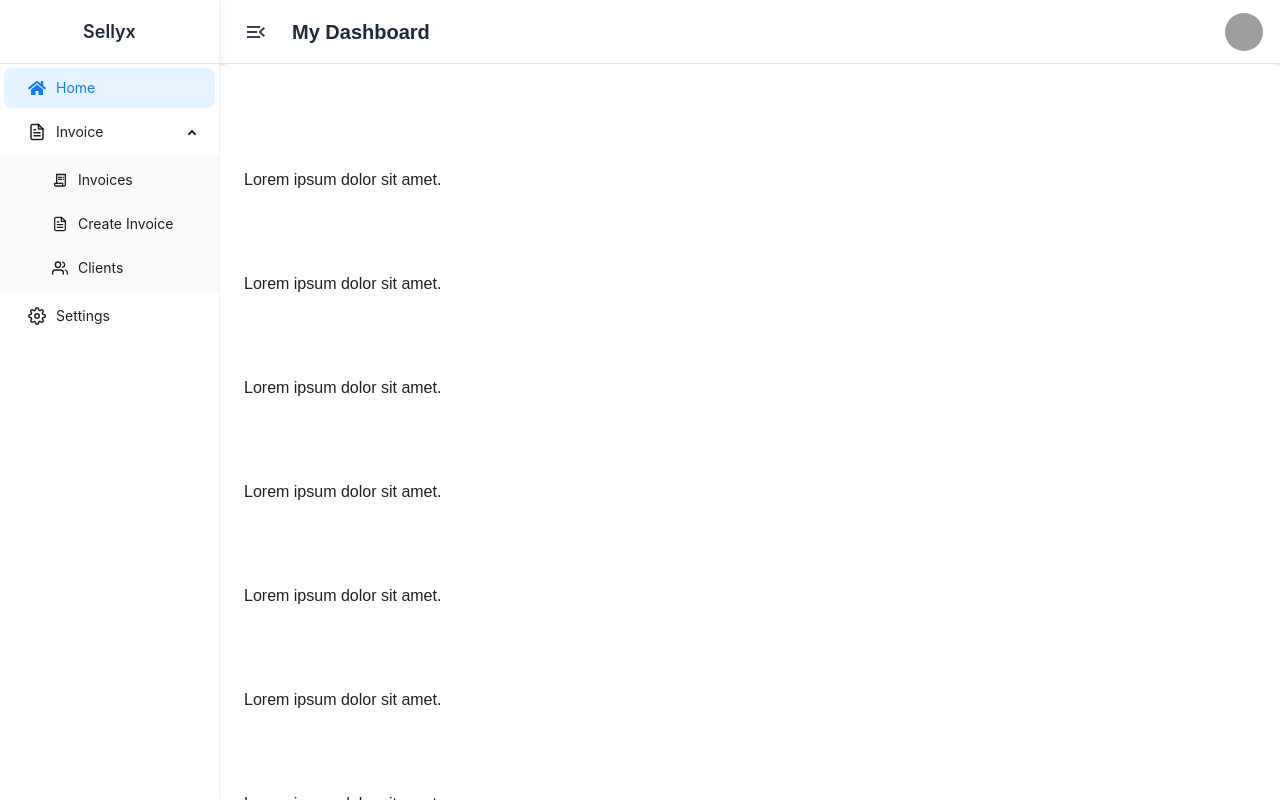
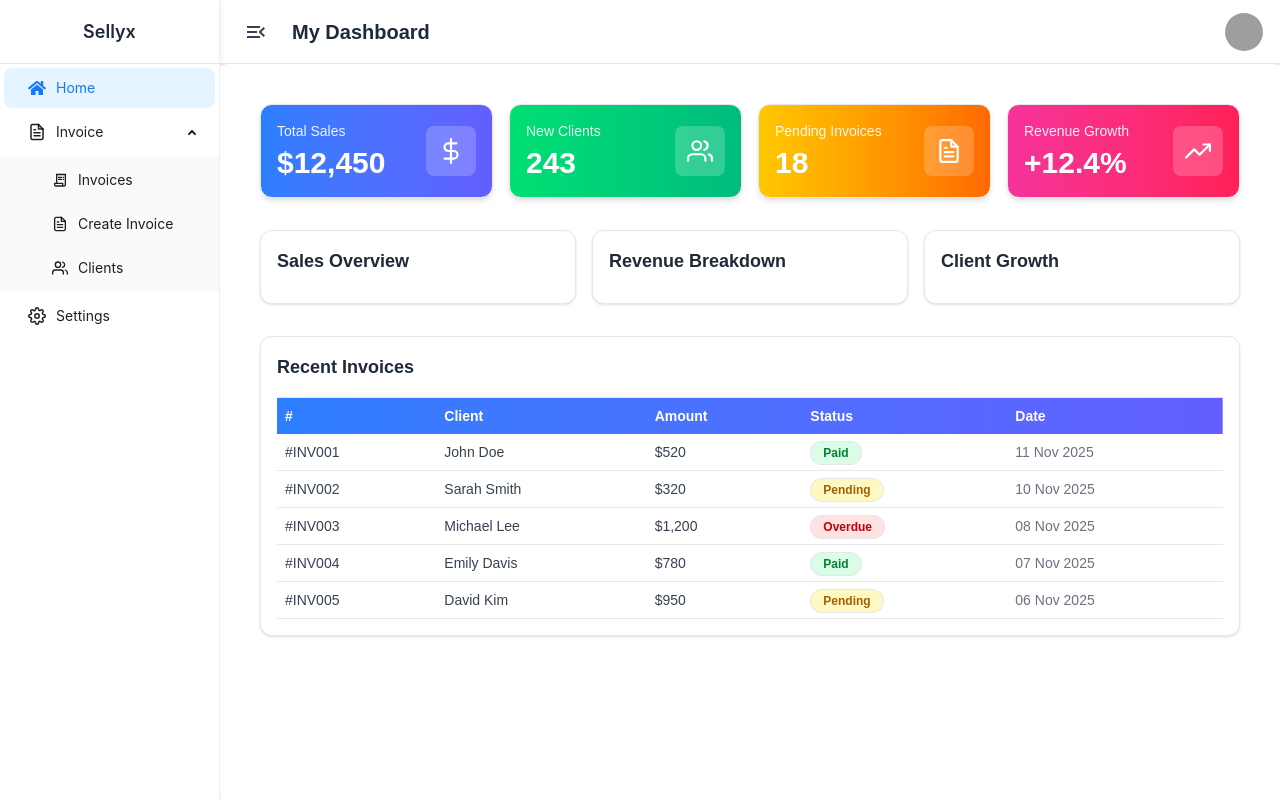
Before and after one commit to mahabur-rahman/invoice.softwarebd.live, a Next.js app: page / in a window 1280 px wide. Built offline with nearby package versions, Linux system fonts and the light colour scheme; no server answers; grey boxes are pictures that could not be loaded.

Commit message:
feat: dashboard cards design added

```diff
--- a/app/(dashboard)/page.tsx
+++ b/app/(dashboard)/page.tsx
@@ -1,23 +1,10 @@
+import DashboardMain from '@/components/dashboard/DashboardMain'
 import React from 'react'
 
 const page = () => {
   return (
     <div>
-      <p className='my-20'>Lorem ipsum dolor sit amet.</p>
-      <p className='my-20'>Lorem ipsum dolor sit amet.</p>
-      <p className='my-20'>Lorem ipsum dolor sit amet.</p>
-      <p className='my-20'>Lorem ipsum dolor sit amet.</p>
-      <p className='my-20'>Lorem ipsum dolor sit amet.</p>
-      <p className='my-20'>Lorem ipsum dolor sit amet.</p>
-      <p className='my-20'>Lorem ipsum dolor sit amet.</p>
-      <p className='my-20'>Lorem ipsum dolor sit amet.</p>
-      <p className='my-20'>Lorem ipsum dolor sit amet.</p>
-      <p className='my-20'>Lorem ipsum dolor sit amet.</p>
-      <p className='my-20'>Lorem ipsum dolor sit amet.</p>
-      <p className='my-20'>Lorem ipsum dolor sit amet.</p>
-      <p className='my-20'>Lorem ipsum dolor sit amet.</p>
-      <p className='my-20'>Lorem ipsum dolor sit amet.</p>
-      <p className='my-20'>Lorem ipsum dolor sit amet.</p>
+      <DashboardMain />
     </div>
   )
 }
--- a/components/Sideabar.tsx
+++ b/components/Sideabar.tsx
@@ -57,7 +57,7 @@ const Sidebar = ({ collapsed }: SidebarProps) => {
               {
                 key: "3",
                 icon: <FiFileText size={16} />,
-                label: <Link href="/create-invoice">Create Invoice</Link>,
+                label: <Link href="/generate-invoice">Create Invoice</Link>,
               },
               {
                 key: "4",
--- /dev/null
+++ b/components/dashboard/DashboardMain.tsx
@@ -0,0 +1,131 @@
+"use client";
+
+import React from "react";
+import {
+  FiDollarSign,
+  FiUsers,
+  FiFileText,
+  FiTrendingUp,
+} from "react-icons/fi";
+
+const DashboardMain = () => {
+  return (
+    <div className="w-full h-full flex flex-col overflow-y-auto">
+      {/* ===== Top Stats ===== */}
+      <div className="grid grid-cols-1 sm:grid-cols-2 lg:grid-cols-4 gap-4 p-4">
+        {[
+          {
+            title: "Total Sales",
+            value: "$12,450",
+            icon: <FiDollarSign size={26} />,
+            color: "from-blue-500 to-indigo-500",
+          },
+          {
+            title: "New Clients",
+            value: "243",
+            icon: <FiUsers size={26} />,
+            color: "from-green-400 to-emerald-500",
+          },
+          {
+            title: "Pending Invoices",
+            value: "18",
+            icon: <FiFileText size={26} />,
+            color: "from-yellow-400 to-orange-500",
+          },
+          {
+            title: "Revenue Growth",
+            value: "+12.4%",
+            icon: <FiTrendingUp size={26} />,
+            color: "from-pink-500 to-rose-500",
+          },
+        ].map((item, i) => (
+          <div
+            key={i}
+            className={`flex items-center justify-between bg-linear-to-r ${item.color} text-white rounded-xl border border-gray-200 shadow-md hover:shadow-lg transition transform hover:-translate-y-1 p-4`}
+          >
+            <div>
+              <p className="text-sm opacity-90">{item.title}</p>
+              <h2 className="text-3xl font-bold mt-1">{item.value}</h2>
+            </div>
+            <div className="bg-white/20 p-3 rounded-lg">{item.icon}</div>
+          </div>
+        ))}
+      </div>
+
+      {/* ===== Charts Section ===== */}
+      <div className="grid grid-cols-1 lg:grid-cols-3 gap-4 p-4">
+        {[
+          { title: "Sales Overview", color: "from-blue-400 to-blue-600" },
+          { title: "Revenue Breakdown", color: "from-purple-400 to-purple-600" },
+          { title: "Client Growth", color: "from-teal-400 to-teal-600" },
+        ].map((chart, i) => (
+          <div
+            key={i}
+            className="bg-white rounded-xl border border-gray-200 shadow-sm p-4 flex flex-col"
+          >
+            <h3 className="text-lg font-semibold text-gray-800 mb-3">
+              {chart.title}
+            </h3>
+            <div
+              className={`flex-1 bg-linear-to-r ${chart.color} rounded-lg opacity-70 animate-pulse`}
+            ></div>
+          </div>
+        ))}
+      </div>
+
+      {/* ===== Table Section ===== */}
+      <div className="flex-1 p-4">
+        <div className="bg-white rounded-xl border border-gray-200 shadow-sm p-4 h-full overflow-auto">
+          <h3 className="text-lg font-semibold text-gray-800 mb-4">
+            Recent Invoices
+          </h3>
+          <table className="w-full text-sm text-gray-700 border-t border-gray-200">
+            <thead className="bg-linear-to-r from-blue-500 to-indigo-500 text-white">
+              <tr>
+                <th className="text-left p-2">#</th>
+                <th className="text-left p-2">Client</th>
+                <th className="text-left p-2">Amount</th>
+                <th className="text-left p-2">Status</th>
+                <th className="text-left p-2">Date</th>
+              </tr>
+            </thead>
+            <tbody>
+              {[
+                ["#INV001", "John Doe", "$520", "Paid", "11 Nov 2025"],
+                ["#INV002", "Sarah Smith", "$320", "Pending", "10 Nov 2025"],
+                ["#INV003", "Michael Lee", "$1,200", "Overdue", "08 Nov 2025"],
+                ["#INV004", "Emily Davis", "$780", "Paid", "07 Nov 2025"],
+                ["#INV005", "David Kim", "$950", "Pending", "06 Nov 2025"],
+              ].map(([id, client, amount, status, date], i) => (
+                <tr
+                  key={i}
+                  className="border-b border-gray-200 hover:bg-blue-50 transition duration-200"
+                >
+                  <td className="p-2">{id}</td>
+                  <td className="p-2 font-medium">{client}</td>
+                  <td className="p-2">{amount}</td>
+                  <td className="p-2">
+                    <span
+                      className={`px-3 py-1 rounded-full text-xs font-semibold ${
+                        status === "Paid"
+                          ? "bg-green-100 text-green-700 border border-gray-200"
+                          : status === "Pending"
+                          ? "bg-yellow-100 text-yellow-700 border border-gray-200"
+                          : "bg-red-100 text-red-700 border border-gray-200"
+                      }`}
+                    >
+                      {status}
+                    </span>
+                  </td>
+                  <td className="p-2 text-gray-500">{date}</td>
+                </tr>
+              ))}
+            </tbody>
+          </table>
+        </div>
+      </div>
+    </div>
+  );
+};
+
+export default DashboardMain;
```
